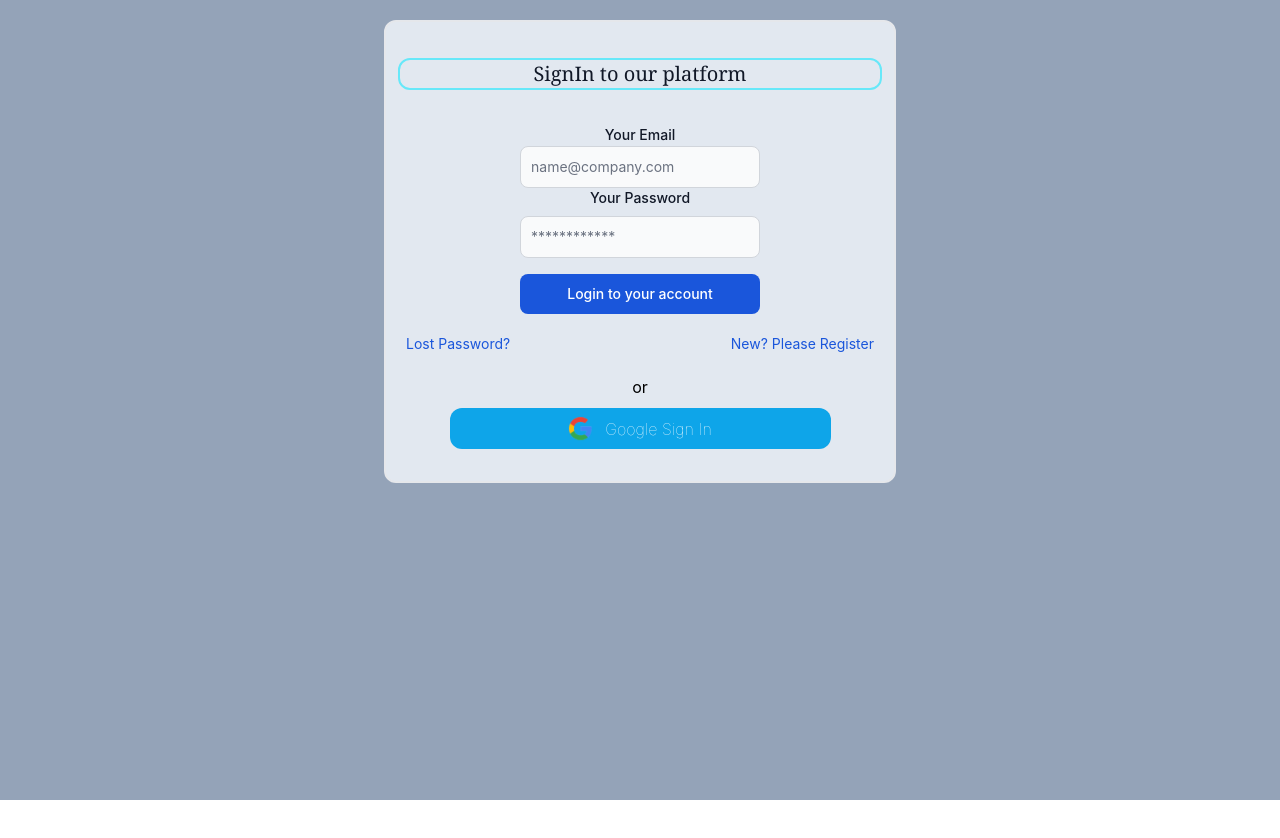
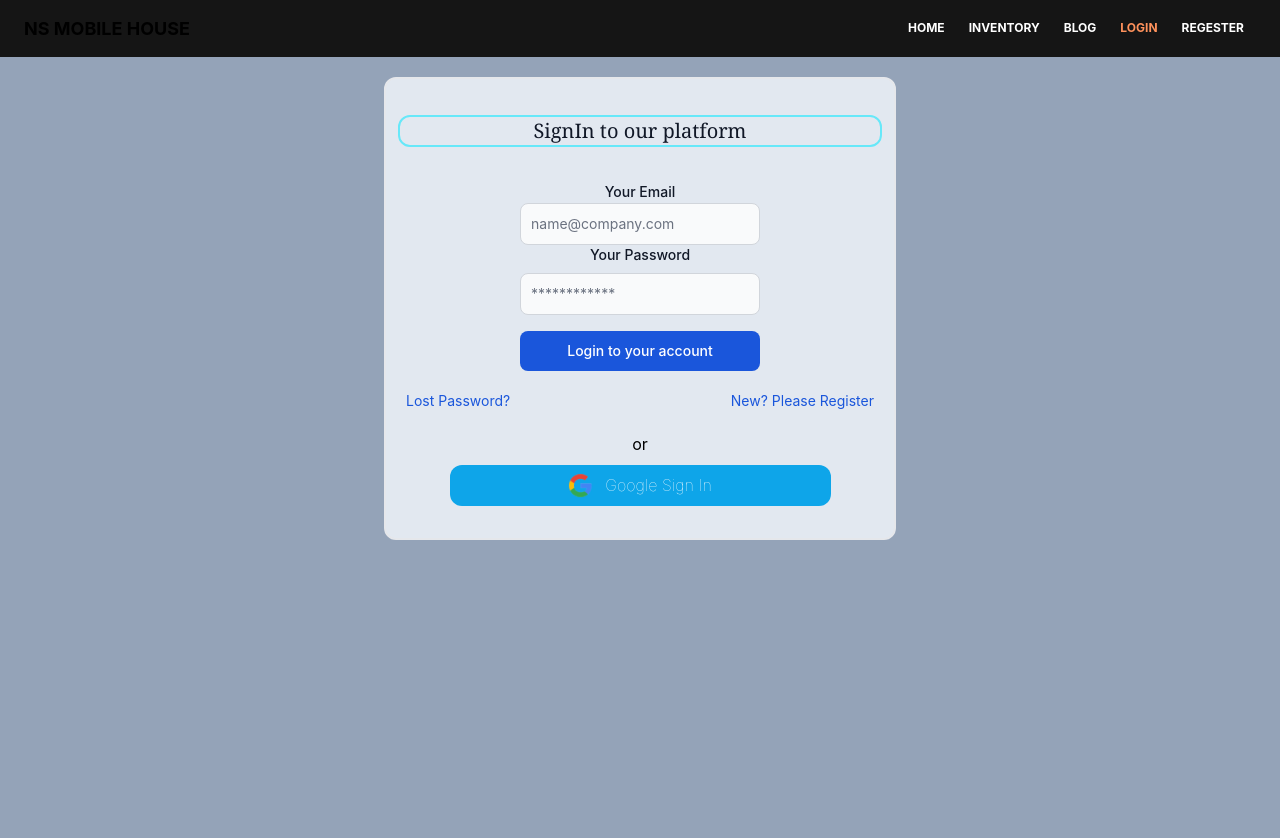
Before and after one commit to Shikder-Vai/ns-mobile-house-client-side, a React (Create React App) app: page /login in a window 1280 px wide. Shown: the top 838 px of the page. Before the commit the page ends 800 px from the top, so only its background shows below. Built offline with nearby package versions, Linux system fonts and the light colour scheme; no server answers; what tw-elements would draw is missing.

Commit message:
some update

```diff
--- a/src/App.js
+++ b/src/App.js
@@ -3,19 +3,17 @@ import "./App.css";
 import Login from "./components/Authentication/Login/Login";
 import SignUp from "./components/Authentication/SignUp/SignUp";
 import Home from "./components/HomePage/Home/Home";
-import Header from "../src/components/HomePage/Header/Header";
-import Error from "./components/Error/Error";
+import NavBar from "./components/HomePage/NavBar/NavBar";
 
 function App() {
   return (
     <div className="App">
-      <Header></Header>
+      <NavBar></NavBar>
       <Routes>
         <Route path="/" element={<Home></Home>}></Route>
         <Route path="/home" element={<Home></Home>}></Route>
         <Route path="/login" element={<Login></Login>}></Route>
         <Route path="/signUp" element={<SignUp></SignUp>}></Route>
-        <Route path="*" element={<Error></Error>}></Route>
       </Routes>
     </div>
   );
--- a/src/components/HomePage/Home/Home.js
+++ b/src/components/HomePage/Home/Home.js
@@ -1,6 +1,5 @@
 import React from "react";
 import Benner from "../Bennar/Benner";
-import NavBar from "../NavBar/NavBar";
 import Products from "../Products/Products";
 import Reviews from "../Reviews/Reviews";
 import Welcome from "../Welcome/Welcome";
@@ -8,7 +7,6 @@ import Welcome from "../Welcome/Welcome";
 const Home = () => {
   return (
     <div>
-      <NavBar></NavBar>
       <Benner></Benner>
       <Welcome></Welcome>
       <Reviews></Reviews>
--- /dev/null
+++ b/src/components/HomePage/NavBar/ActiveLink.js
@@ -0,0 +1,17 @@
+import React from "react";
+import { Link, useMatch, useResolvedPath } from "react-router-dom";
+
+const ActiveLink = ({ children, to, ...props }) => {
+  const resolved = useResolvedPath(to);
+  const match = useMatch({ path: resolved.pathname, end: true });
+
+  return (
+    <div>
+      <Link style={{ color: match ? "#FF925C" : "" }} to={to} {...props}>
+        {children}
+      </Link>
+    </div>
+  );
+};
+
+export default ActiveLink;
--- a/src/components/HomePage/NavBar/NavBar.js
+++ b/src/components/HomePage/NavBar/NavBar.js
@@ -1,78 +1,144 @@
-import React, { useState } from "react";
-import { MenuIcon, XIcon } from "@heroicons/react/solid";
-import { Link, NavLink } from "react-router-dom";
+import { signOut } from "firebase/auth";
+import React from "react";
 import { useAuthState } from "react-firebase-hooks/auth";
+import { toast } from "react-toastify";
 import auth from "../../../firebase.init";
-import { signOut } from "firebase/auth";
+import ActiveLink from "./ActiveLink";
 
 const NavBar = () => {
-  const [open, setOpen] = useState(false);
+  const [navbarOpen, setNavbarOpen] = React.useState(false);
   const [user] = useAuthState(auth);
-  const handleLogOut = () => {
+
+  const handleLogout = () => {
     signOut(auth);
+    toast.success("Logout success");
   };
+
   return (
-    <nav className="bg-indigo-200 flex space-x-96 p-3 justify-center">
-      <div className=" flex items-start">
-        <button className=" font-serif font-bold text-orange-400 text-2xl">
-          NS MOBILE HOUSE
+    <div className="sticky top-0">
+      <nav className="relative flex flex-wrap items-center justify-between px-2 py-3 bg-[#151515] mb-0">
+        <div className="container px-4 mx-auto flex flex-wrap items-center justify-between">
+          <div className="w-full relative flex justify-between lg:w-auto lg:static lg:block lg:justify-start">
+            <ActiveLink
+              className="leading-relaxed font-bold text-lg inline-block mr-4"
+              to="/"
+            >
+              <h1>NS MOBILE HOUSE</h1>
+            </ActiveLink>
+            <button
+              className="text-white cursor-pointer text-xl leading-none px-3 py-1 border border-solid border-transparent rounded bg-transparent block lg:hidden outline-none focus:outline-none"
+              type="button"
+              onClick={() => setNavbarOpen(!navbarOpen)}
+            >
+              {!navbarOpen ? (
+                <svg
+                  xmlns="http://www.w3.org/2000/svg"
+                  className="h-5 w-5"
+                  viewBox="0 0 20 20"
+                  fill="currentColor"
+                >
+                  <path
+                    fillRule="evenodd"
+                    d="M3 5a1 1 0 011-1h12a1 1 0 110 2H4a1 1 0 01-1-1zM3 10a1 1 0 011-1h12a1 1 0 110 2H4a1 1 0 01-1-1zM3 15a1 1 0 011-1h12a1 1 0 110 2H4a1 1 0 01-1-1z"
+                    clipRule="evenodd"
+                  />
+                </svg>
+              ) : (
+                <svg
+                  xmlns="http://www.w3.org/2000/svg"
+                  className="h-6 w-6"
+                  fill="none"
+                  viewBox="0 0 24 24"
+                  stroke="currentColor"
+                  strokeWidth={2}
+                >
+                  <path
+                    strokeLinecap="round"
+                    strokeLinejoin="round"
+                    d="M6 18L18 6M6 6l12 12"
+                  />
+                </svg>
+              )}
             </button>
           </div>
-      <div>
-        <div onClick={() => setOpen(!open)} className="w-8 h-9 md:hidden">
-          {open ? <XIcon></XIcon> : <MenuIcon></MenuIcon>}
-        </div>
           <div
-          className={`text-2xl md:flex font-serif justify-center w-full bg-indigo-200 absolute md:static duration-500 ease-in ${
-            open ? "top-10" : "top-[-130px]"
-          }`}
+            className={
+              "lg:flex flex-grow items-center" +
+              (navbarOpen ? " flex" : " hidden")
+            }
+            id="example-navbar-danger"
           >
-          <NavLink
-            className={({ isActive }) =>
-              isActive
-                ? " text-teal-500 font-bold mr-5"
-                : "mr-5 text-blue-900 font-semibold"
-            }
-            to={"/"}
+            <ul className="flex flex-col lg:flex-row list-none lg:ml-auto">
+              <li className="nav-item">
+                <ActiveLink
+                  className="px-3 py-2 flex items-center text-xs uppercase font-bold leading-snug text-white hover:opacity-75"
+                  to="/home"
                 >
-            Home
-          </NavLink>
-          <NavLink
-            className={({ isActive }) =>
-              isActive
-                ? " text-teal-500 font-bold mr-5"
-                : "mr-5 text-blue-900 font-semibold"
-            }
-            to={"/blogs"}
+                  HOME
+                </ActiveLink>
+              </li>
+              <li className="nav-item">
+                <ActiveLink
+                  className="px-3 py-2 flex items-center text-xs uppercase font-bold leading-snug text-white hover:opacity-75"
+                  to="/inventory"
                 >
-            Blogs
-          </NavLink>
-          <NavLink
-            className={({ isActive }) =>
-              isActive
-                ? " text-teal-500 font-bold mr-5"
-                : "mr-5 text-blue-900 font-semibold"
-            }
-            to={"/blogs"}
+                  INVENTORY
+                </ActiveLink>
+              </li>
+              {user ? (
+                <li className="nav-item">
+                  <ActiveLink
+                    className="px-3 py-2 flex items-center text-xs uppercase font-bold leading-snug text-white hover:opacity-75"
+                    to="/manageInventory/mangeItems"
                   >
-            About
-          </NavLink>
+                    MANAGE INVENTORY
+                  </ActiveLink>
+                </li>
+              ) : (
+                ""
+              )}
+              <li className="nav-item">
+                <ActiveLink
+                  className="px-3 py-2 flex items-center text-xs uppercase font-bold leading-snug text-white hover:opacity-75"
+                  to="/blogs"
+                >
+                  BLOG
+                </ActiveLink>
+              </li>
+              <li className="nav-item">
                 {user ? (
-            <button className="button-style" onClick={handleLogOut}>
-              SIGN OUT
+                  <button
+                    onClick={handleLogout}
+                    className="px-3 py-2 flex items-center text-xs uppercase font-bold leading-snug text-white hover:opacity-75"
+                  >
+                    Logout
                   </button>
                 ) : (
-            <NavLink
-              as={Link}
+                  <ActiveLink
+                    className="px-3 py-2 flex items-center text-xs uppercase font-bold leading-snug text-white hover:opacity-75"
                     to="/login"
-              className={({ isActive }) => (isActive ? "link-active" : "link")}
                   >
                     LOGIN
-            </NavLink>
+                  </ActiveLink>
                 )}
+              </li>
+              <li className="nav-item">
+                {user ? (
+                  ""
+                ) : (
+                  <ActiveLink
+                    className="px-3 py-2 flex items-center text-xs uppercase font-bold leading-snug text-white hover:opacity-75"
+                    to="/signUp"
+                  >
+                    REGESTER
+                  </ActiveLink>
+                )}
+              </li>
+            </ul>
           </div>
         </div>
       </nav>
+    </div>
   );
 };
 
--- /dev/null
+++ b/src/components/HomePage/NavBar/simpleTest.js
@@ -0,0 +1,79 @@
+import React, { useState } from "react";
+import { MenuIcon, XIcon } from "@heroicons/react/solid";
+import { Link, NavLink } from "react-router-dom";
+import { useAuthState } from "react-firebase-hooks/auth";
+import auth from "../../../firebase.init";
+import { signOut } from "firebase/auth";
+
+const NavBar = () => {
+  const [open, setOpen] = useState(false);
+  const [user] = useAuthState(auth);
+  const handleLogOut = () => {
+    signOut(auth);
+  };
+  return (
+    <nav className="bg-indigo-200 flex space-x-96 p-3 justify-center">
+      <div className=" flex items-start">
+        <button className=" font-serif font-bold text-orange-400 text-2xl">
+          NS MOBILE HOUSE
+        </button>
+      </div>
+      <div>
+        <div onClick={() => setOpen(!open)} className="w-8 h-9 md:hidden">
+          {open ? <XIcon></XIcon> : <MenuIcon></MenuIcon>}
+        </div>
+        <div
+          className={`text-2xl md:flex font-serif justify-center w-full bg-indigo-200 absolute md:static duration-500 ease-in ${
+            open ? "top-10" : "top-[-130px]"
+          }`}
+        >
+          <NavLink
+            className={({ isActive }) =>
+              isActive
+                ? " text-teal-500 font-bold mr-5"
+                : "mr-5 text-blue-900 font-semibold"
+            }
+            to={"/"}
+          >
+            Home
+          </NavLink>
+          <NavLink
+            className={({ isActive }) =>
+              isActive
+                ? " text-teal-500 font-bold mr-5"
+                : "mr-5 text-blue-900 font-semibold"
+            }
+            to={"/blogs"}
+          >
+            Blogs
+          </NavLink>
+          <NavLink
+            className={({ isActive }) =>
+              isActive
+                ? " text-teal-500 font-bold mr-5"
+                : "mr-5 text-blue-900 font-semibold"
+            }
+            to={"/blogs"}
+          >
+            About
+          </NavLink>
+          {user ? (
+            <button className="button-style" onClick={handleLogOut}>
+              SIGN OUT
+            </button>
+          ) : (
+            <NavLink
+              as={Link}
+              to="/login"
+              className={({ isActive }) => (isActive ? "link-active" : "link")}
+            >
+              LOGIN
+            </NavLink>
+          )}
+        </div>
+      </div>
+    </nav>
+  );
+};
+
+export default NavBar;
```
Also changed, not shown: src/components/HomePage/Header/Header.js (deleted, +0 -28 lines), src/components/Loading/Loading.js (+15 -15 lines). Lines whose indentation alone changed are shown as unchanged.
